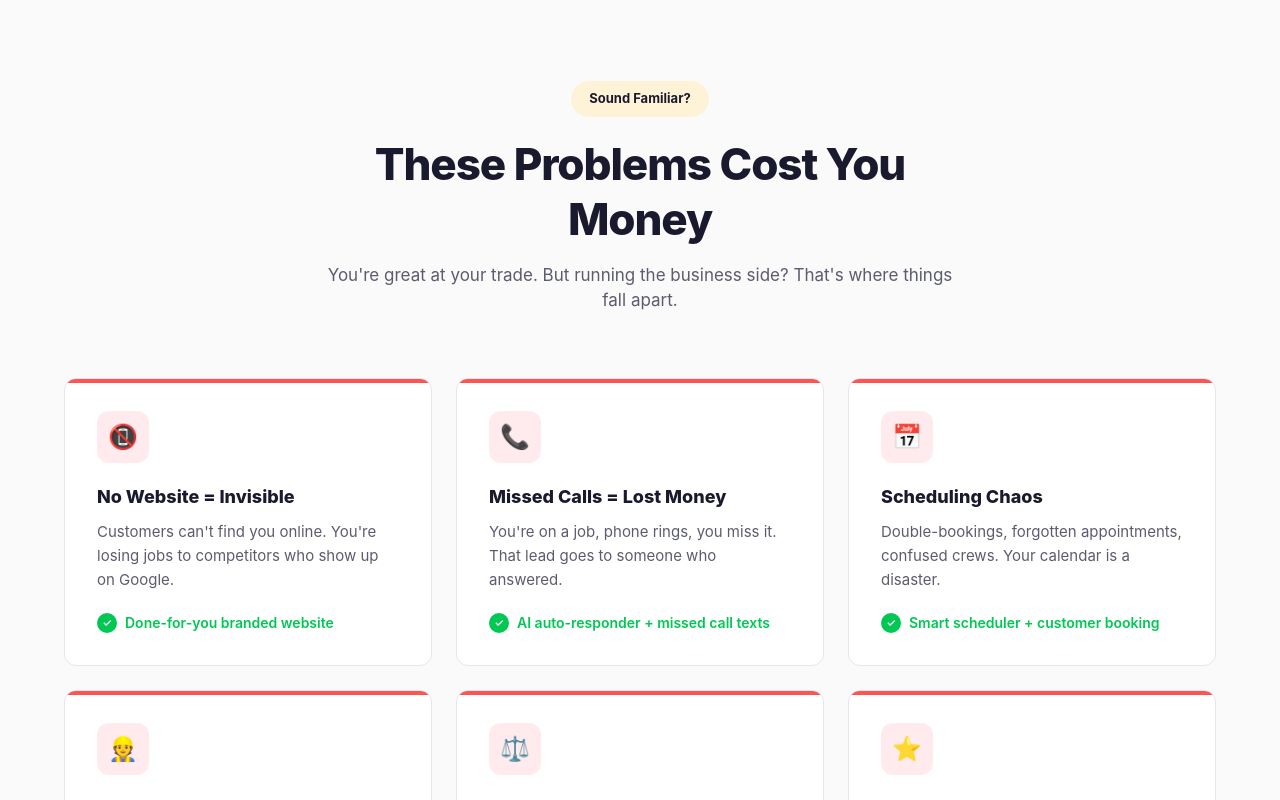
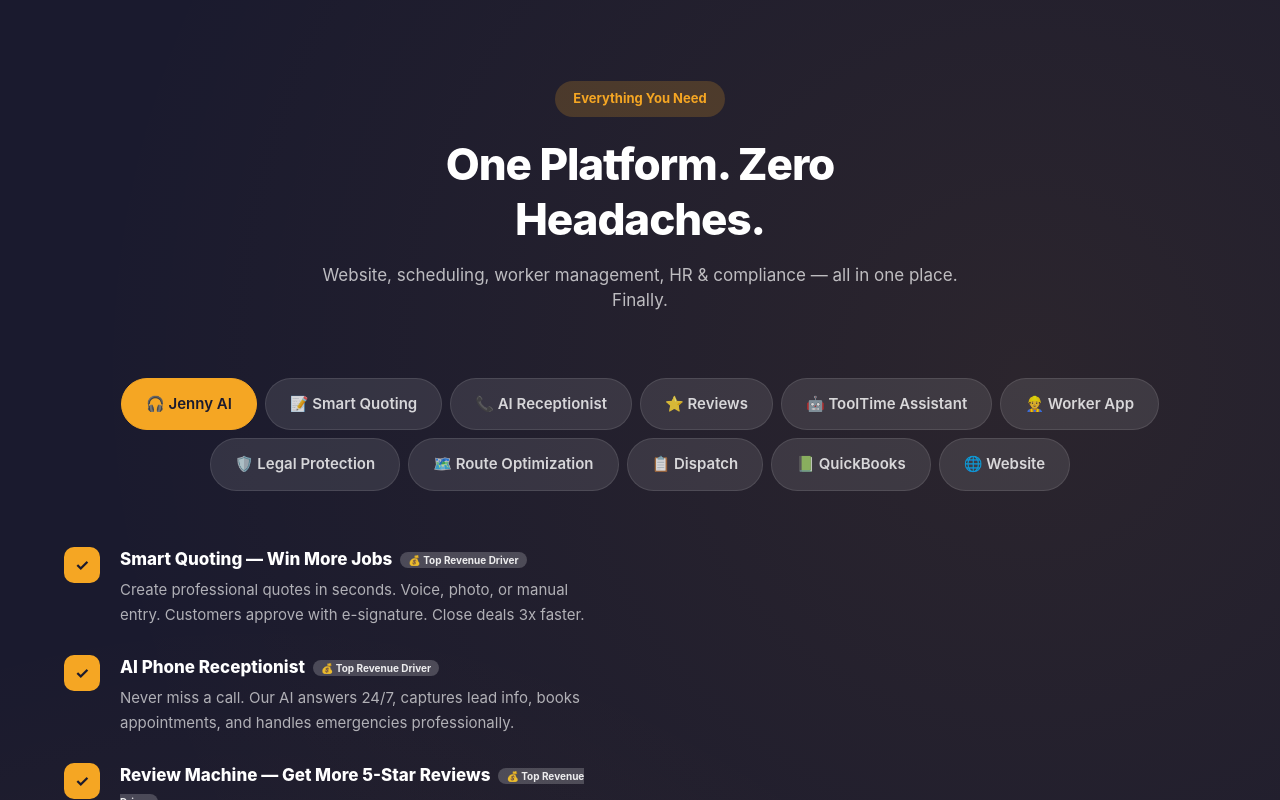
Before and after one commit to Missmv09/ToolTimePro-Ai, a Next.js app: page / in a window 1280 px wide. Shown: the part 1000-1800 px from the top of the page. Built offline with nearby package versions, Linux system fonts and the light colour scheme; no server answers.

Commit message:
refactor: remove Pain Points section from homepage
Deleted the entire Pain Points section (lines 544-579) from the homepage
as requested. The Features section now directly follows the Hero section.

https://claude.ai/code/session_0141aKiGSfDrFSkKaMEPsPhN

```diff
--- a/src/app/page.tsx
+++ b/src/app/page.tsx
@@ -541,43 +541,6 @@ export default function Home() {
         </div>
       </section>
 
-      {/* Pain Points Section */}
-      <section className="py-[100px] bg-[#fafafa]">
-        <div className="max-w-[1200px] mx-auto px-6">
-          <div className="text-center max-w-[640px] mx-auto mb-16">
-            <span className="inline-block bg-[#fef3d6] px-[18px] py-2 rounded-full text-[0.8125rem] font-bold text-[#1a1a2e] mb-5">
-              Sound Familiar?
-            </span>
-            <h2 className="text-[clamp(1.75rem,4vw,2.75rem)] font-extrabold text-[#1a1a2e] leading-tight tracking-tight mb-4">
-              These Problems Cost You Money
-            </h2>
-            <p className="text-[1.0625rem] text-[#5c5c70]">
-              You&apos;re great at your trade. But running the business side? That&apos;s where things fall apart.
-            </p>
-          </div>
-
-          <div className="grid md:grid-cols-2 lg:grid-cols-3 gap-6">
-            {painPoints.map((point, index) => (
-              <div
-                key={index}
-                className="bg-white rounded-xl p-8 border border-gray-200 relative overflow-hidden group hover:-translate-y-1.5 hover:shadow-lg hover:border-transparent transition-all"
-              >
-                <div className="absolute top-0 left-0 right-0 h-1 bg-[#ff5252] group-hover:bg-[#00c853] transition-colors" />
-                <div className="w-[52px] h-[52px] bg-[#ffebee] group-hover:bg-[#e8f5e9] rounded-xl flex items-center justify-center text-2xl mb-5 transition-colors">
-                  {point.icon}
-                </div>
-                <h3 className="text-[1.125rem] font-extrabold text-[#1a1a2e] mb-2.5">{point.title}</h3>
-                <p className="text-[0.9375rem] text-[#5c5c70] mb-5 leading-relaxed">{point.description}</p>
-                <div className="flex items-center gap-2 text-sm font-semibold text-[#00c853]">
-                  <span className="w-5 h-5 bg-[#00c853] text-white rounded-full flex items-center justify-center text-[0.6875rem]">✓</span>
-                  {point.solution}
-                </div>
-              </div>
-            ))}
-          </div>
-        </div>
-      </section>
-
       {/* Features Section */}
       <section id="features" className="py-[100px] bg-[#1a1a2e] text-white relative overflow-hidden">
         <div className="absolute inset-0 bg-[radial-gradient(circle_at_20%_80%,rgba(245,166,35,0.1)_0%,transparent_50%),radial-gradient(circle_at_80%_20%,rgba(245,166,35,0.08)_0%,transparent_50%)]" />
```
